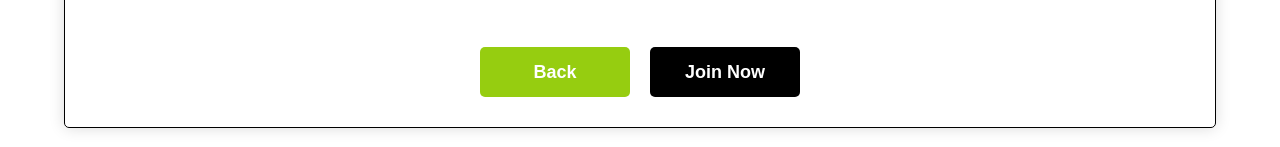
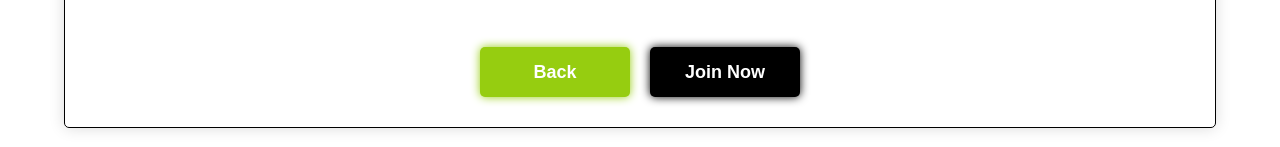
Before and after one commit to Dillind/ML-Strength, a website: page registration.html in a window 1280 px wide. Shown: the part 666-813 px from the top of the page. Drawn offline with Linux system fonts and the light colour scheme.

Commit message:
added box shadow styling to buttons

```diff
--- a/css/style.css
+++ b/css/style.css
@@ -59,11 +59,13 @@ main {
 .button-primary {
   background-color: var(--primary-color);
   color: var(--white);
+  box-shadow: 0px 0px 10px 0px var(--primary-color);
 }
 
 .button-secondary {
   background-color: var(--black);
   color: var(--white);
+  box-shadow: 0px 0px 10px 0px var(--black);
 }
 /* HEADER CSS */
 
```
